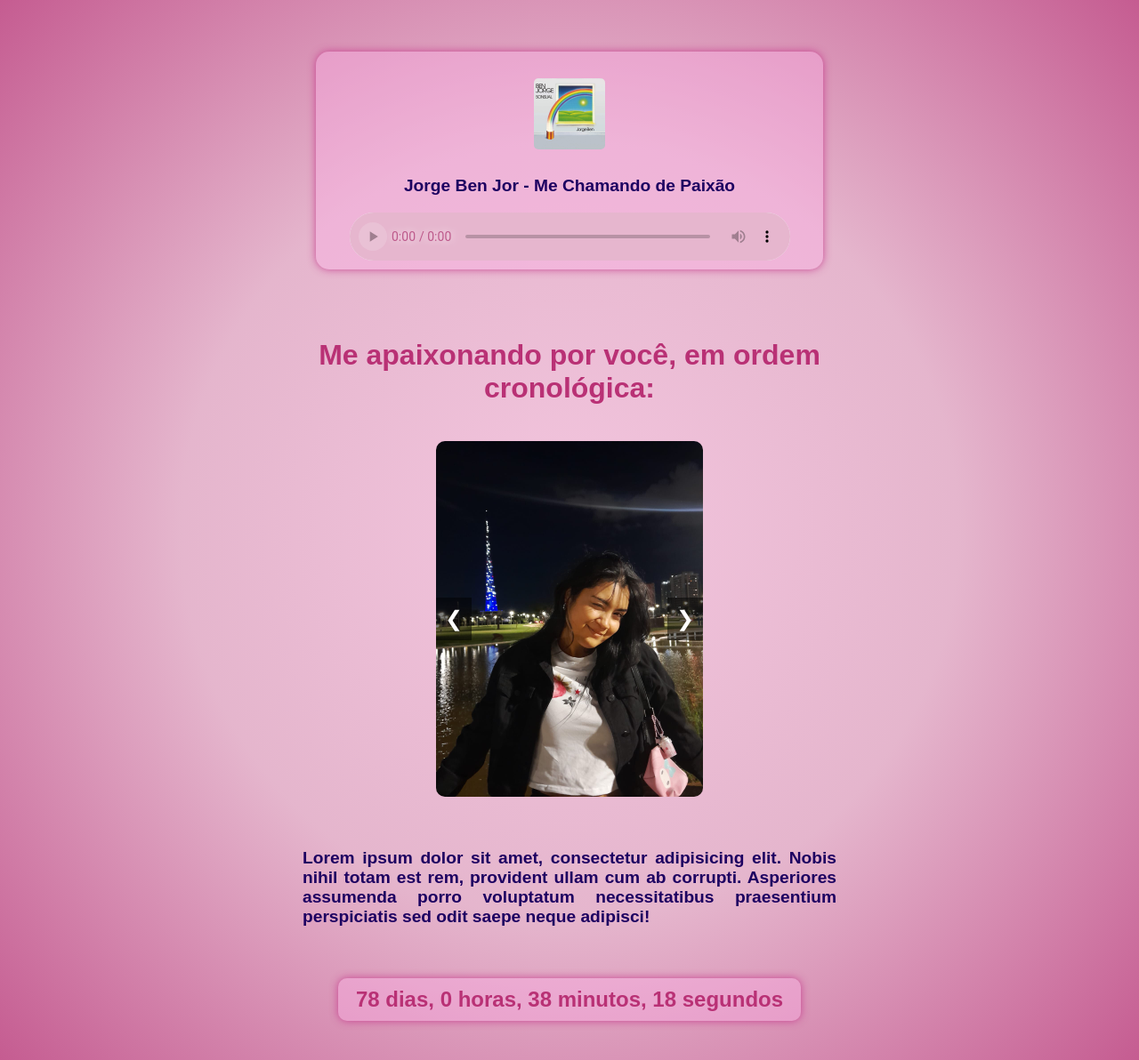
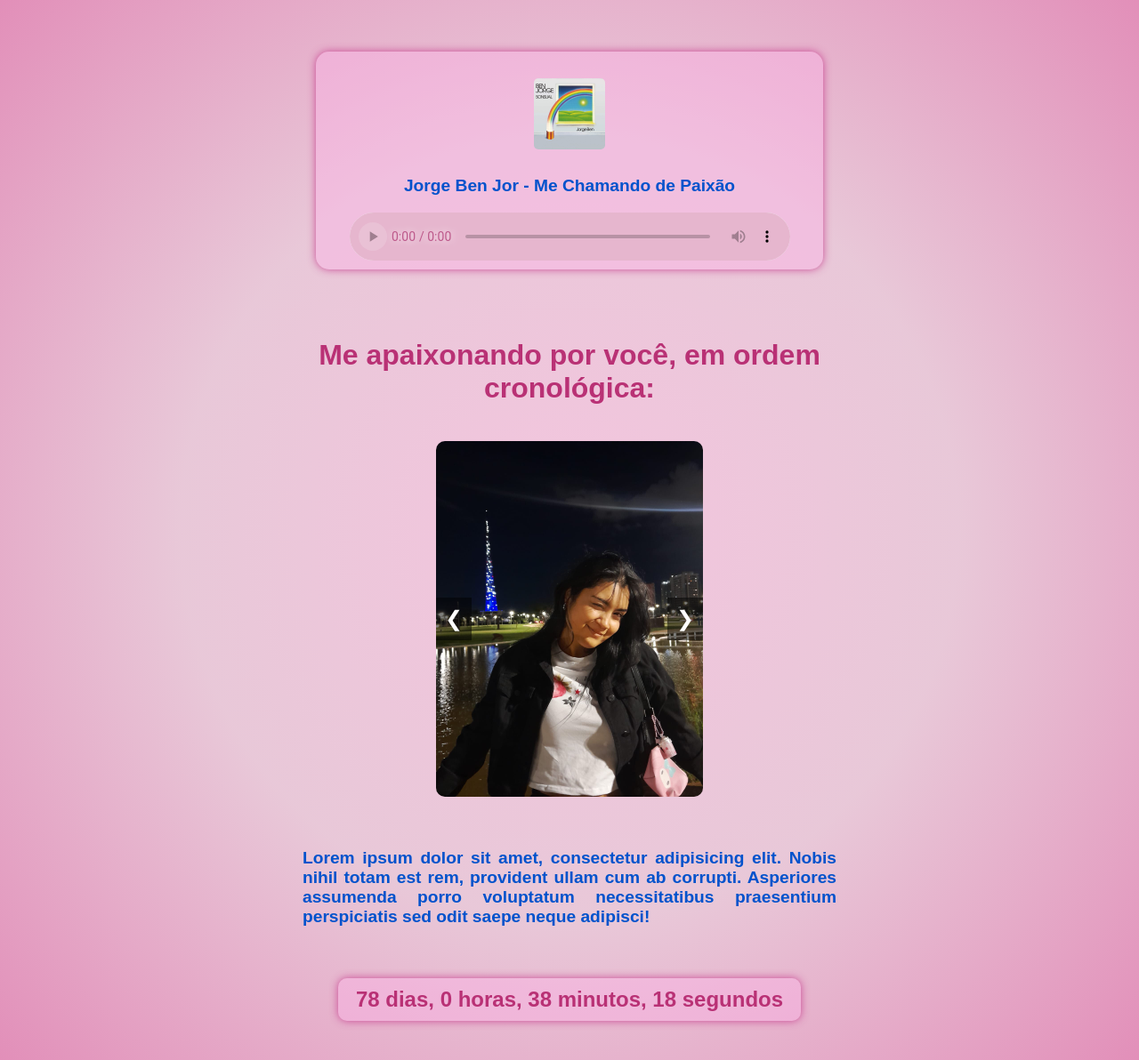
Before and after one commit to mrscaredycat/lilia, a plain HTML site: page index.html in a window 1280 px wide. Shown: the whole page at 89% size. Drawn offline with Linux system fonts and the light colour scheme.

Commit message:
Commit com o azul e rosa que a Isa pediu

```diff
--- a/index.html
+++ b/index.html
@@ -17,7 +17,7 @@
             margin: auto;
             padding: 20px;
             text-align: center;
-            background: radial-gradient(circle, #f3c5de, #da97b8b4, #c55c91);
+            background: radial-gradient(circle, #f3c5de, #dfb1c8b4, #e28fb9);
             /* Degradê circular */
         }
 
@@ -32,7 +32,7 @@
             margin: 20px 0;
             text-align: justify;
             /* Alinha o texto de forma justificada */
-            color: #1d0061;
+            color: #0052CC;
 
         }
 
@@ -118,7 +118,7 @@
         .tituloMusica {
             font-size: 1.2em;
 
-            color: #1d0061;
+            color:#0052CC;
             margin-top: 10px;
         }
 
```
